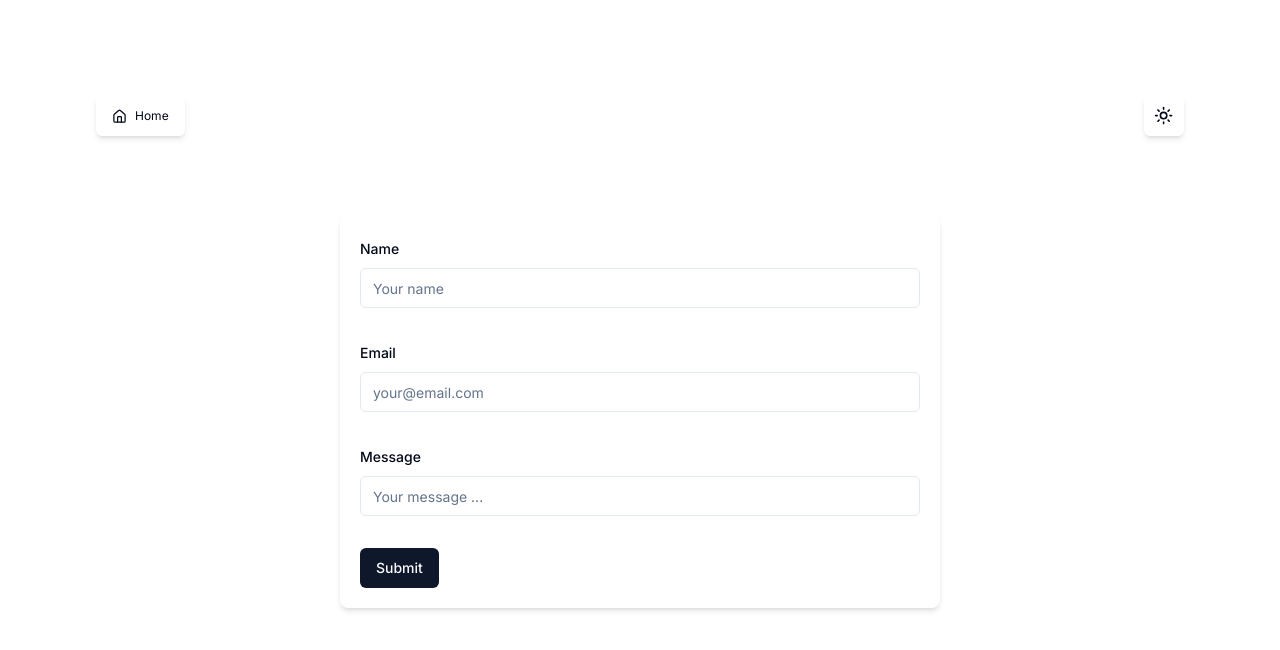
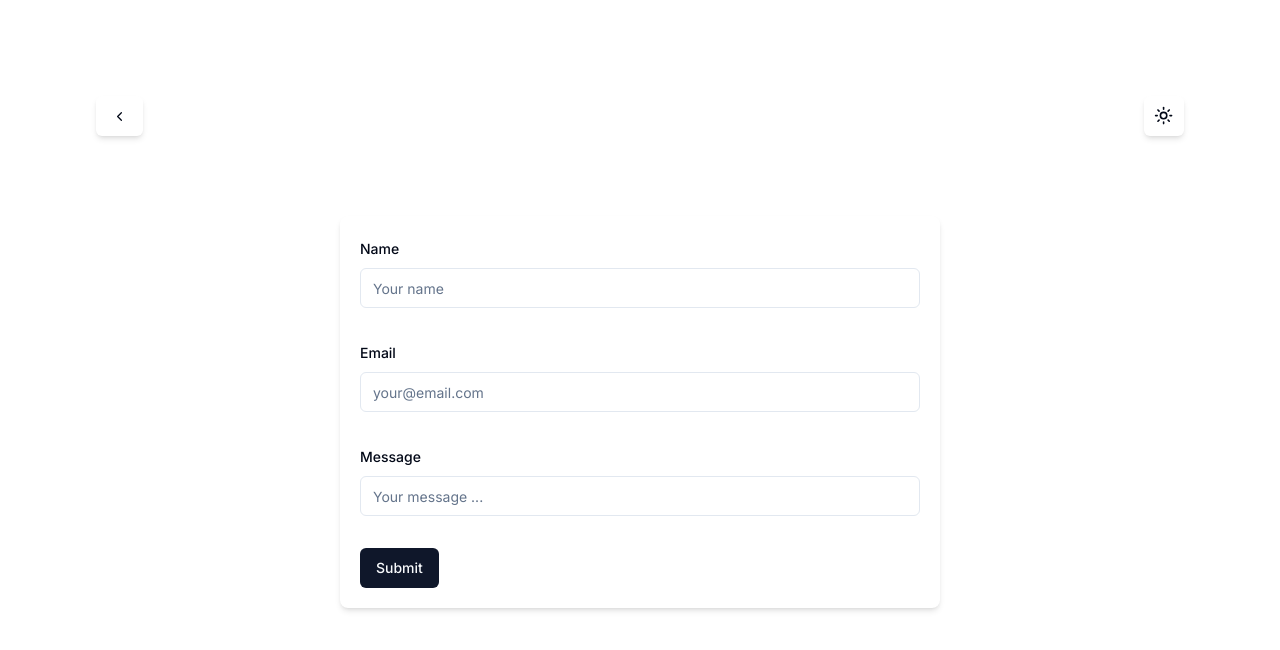
Before and after one commit to Pedrinvits/personal-portfolio, a Next.js app: page /chat in a window 1280 px wide. Shown: the top 650 px of the page. Built offline with nearby package versions, Linux system fonts and the light colour scheme.

Commit message:
feat : change go back home icons

```diff
--- a/src/app/chat/page.tsx
+++ b/src/app/chat/page.tsx
@@ -5,13 +5,14 @@ import { Button } from "@/components/ui/button";
 import { HomeIcon } from "lucide-react";
 import Link from "next/link";
 import { Suspense } from "react";
+import { ChevronLeft } from "lucide-react";
 
 export default function chat () {
     return (
         <main className="flex min-h-fit flex-col items-center justify-between p-6 sm:p-24">
             <div className="flex w-full justify-between">
                 <Button className="self-start bg-card hover:bg-card shadow-md">
-                    <Link href={'/'}><span className="text-xs font-normal text-foreground flex items-center justify-center gap-2 hover:text-slate-500"><HomeIcon size={15} />Home</span>
+                    <Link href={'/'}><span className="text-xs font-normal text-foreground flex items-center justify-center gap-2 hover:text-slate-500"><ChevronLeft size={15} /></span>
                     </Link>
                 </Button>
                 <ModeToggle />
--- a/src/app/not-found.tsx
+++ b/src/app/not-found.tsx
@@ -1,5 +1,5 @@
 import { ModeToggle } from "@/components/mode-toggle";
-import { MoveLeft } from "lucide-react";
+import { HomeIcon } from "lucide-react";
 import Link from "next/link";
 
 export default function Custom404() {
@@ -7,14 +7,12 @@ export default function Custom404() {
     <main className="flex flex-col items-center justify-between sm:p-24">
       <ModeToggle />
       <section className="max-w-3xl px-0 md:px-4 mt-20">
-        <div className="bg-zinc-100 dark:bg-card p-6 rounded-2xl">
+        <div className="bg-zinc-100 dark:bg-card p-6 rounded-2xl flex items-center justify-center flex-col">
           <h3 className="font-medium text-slate-800 dark:text-white text-lg">404 Page not found</h3>
           <p className="leading-7 text-slate-500 dark:text-slate-300 font-normal text-sm">Go back home</p>
-          <div className="mt-4 grid grid-cols-1 gap-3 sm:grid-cols-2">
             <article className="flex flex-row gap-4 rounded-2xl dark:bg-neutral-900 dark:border-none border dark:shadow-lg border-slate-200 dark:border-secondary bg-white p-3 shadow-md shadow-slate-200" >
-              <Link href={'/'}><span className="text-xs font-normal text-slate-500 dark:text-gray-500 flex items-center justify-center gap-2 hover:text-slate-500"><MoveLeft size={15} /> Home</span></Link>
+              <Link href={'/'}><span className="text-xs font-normal text-slate-500 dark:text-gray-500 flex items-center justify-center gap-2 hover:text-slate-500"><HomeIcon size={15} /></span></Link>
             </article>
-          </div>
         </div>
       </section>
     </main>
--- a/src/app/projects/page.tsx
+++ b/src/app/projects/page.tsx
@@ -2,7 +2,7 @@ import { ModeToggle } from "@/components/mode-toggle";
 import Projects from "@/components/projects";
 import { ProjectList } from "./projects";
 import Link from "next/link";
-import { HomeIcon, MoveLeft } from "lucide-react";
+import { HomeIcon, ChevronLeft } from "lucide-react";
 import { Button } from "@/components/ui/button";
 import { Suspense } from 'react'
 
@@ -11,7 +11,7 @@ const ProjectsImade = () => {
         <main className="flex min-h-screen flex-col items-center justify-between p-6 sm:p-24">
             <div className="flex w-full justify-between">
                 <Button className="self-start bg-card hover:bg-card shadow-md">
-                    <Link href={'/'}><span className="text-xs font-normal text-foreground flex items-center justify-center gap-2 hover:text-slate-500"><HomeIcon size={15} />Home</span>
+                    <Link href={'/'}><span className="text-xs font-normal text-foreground flex items-center justify-center gap-2 hover:text-slate-500"><ChevronLeft size={15} /></span>
                     </Link>
                 </Button>
                 <ModeToggle />
```
